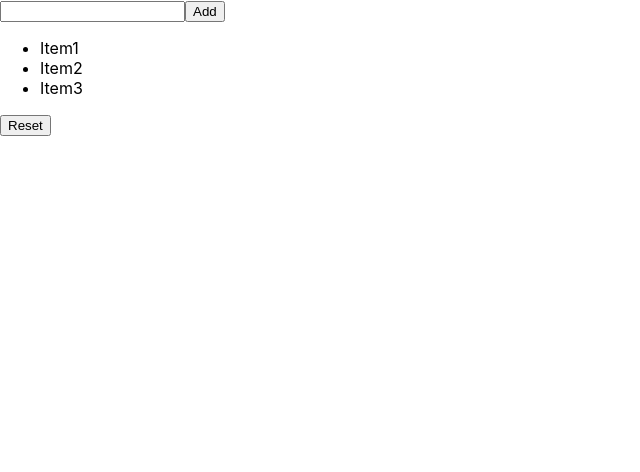
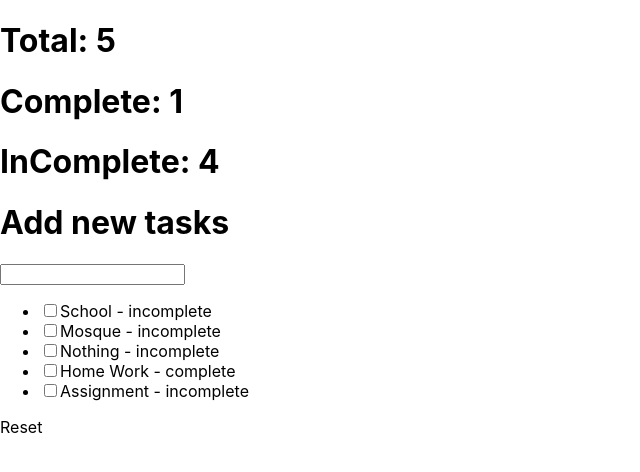
Before and after one commit to ImranNawar/todo-app, a React (Create React App) app: page / in a window 1280 px wide. Shown: the top 472 px of the page, without its empty margins (0-640 px from the left). Built offline with nearby package versions, Linux system fonts and the light colour scheme.

Commit message:
add todo Components folder

```diff
--- a/src/index.js
+++ b/src/index.js
@@ -1,7 +1,8 @@
 import React from 'react';
 import ReactDOM from 'react-dom/client';
 import './index.css';
-import App from './App';
+// import App from './App';
+import App from './todo/App'
 import Todo from './components/Todo'
 import reportWebVitals from './reportWebVitals';
 
@@ -9,7 +10,8 @@ const root = ReactDOM.createRoot(document.getElementById('root'));
 root.render(
   <React.StrictMode>
     {/* <App /> */}
-    <Todo />
+    {/* <Todo /> */}
+    <App />
   </React.StrictMode>
 );
 
--- /dev/null
+++ b/src/todo/Add.js
@@ -0,0 +1,34 @@
+import React, { Component } from 'react'
+
+export default class Add extends Component {
+  constructor() {
+    super();
+    this.state = {
+      taskText: ""
+    }
+  }
+  handleChange = (e) => {
+    this.setState({
+      taskText: e.target.value
+    })
+  }
+  handleSubmit = () => {
+
+  }
+  render() {
+    return (
+      <div>
+        <h1>Add new tasks</h1>
+        <form onSubmit={this.handleSubmit}>
+          <input
+            type="text"
+            id="item"
+            name="item"
+            value={this.state.taskText}
+            onChange={this.handleChange}
+          />
+        </form>
+      </div>
+    )
+  }
+}
--- /dev/null
+++ b/src/todo/App.js
@@ -0,0 +1,31 @@
+import React, { Component } from 'react'
+import Add from './Add'
+import List from './List'
+import Reset from './Reset'
+
+export default class App extends Component {
+  constructor() {
+    super();
+    this.state = {
+      tasks: [{ "text": "School", "status": "incomplete" },
+      { "text": "Mosque", "status": "incomplete" },
+      { "text": "Nothing", "status": "incomplete" },
+      { "text": "Home Work", "status": "complete" },
+      { "text": "Assignment", "status": "incomplete" }]
+    }
+  }
+  render() {
+    return (
+      <div>
+        <h1>Total: {this.state.tasks.length}</h1>
+        <h1>Complete: {this.state.tasks.filter(task =>
+          task.status === "complete").length}</h1>
+        <h1>InComplete: {this.state.tasks.filter(task =>
+          task.status === "incomplete").length}</h1>
+        <Add />
+        <List tasks={this.state.tasks} />
+        <Reset />
+      </div>
+    )
+  }
+}
--- /dev/null
+++ b/src/todo/Item.js
@@ -0,0 +1,12 @@
+import React, { Component } from 'react'
+
+export default class Item extends Component {
+  constructor(props) {
+    super(props);
+  }
+  render() {
+    return (
+      <li key={this.props.text}><input type="checkbox" />{this.props.text} - {this.props.status}</li>
+    )
+  }
+}
--- /dev/null
+++ b/src/todo/List.js
@@ -0,0 +1,21 @@
+import React, { Component } from 'react'
+import Item from './Item'
+
+export default class List extends Component {
+  constructor(props) {
+    super(props)
+  }
+  render() {
+    return (
+      <div>
+        <ul>
+          {
+            this.props.tasks.map(task => {
+              return <Item text={task.text} status={task.status} />
+            })
+          }
+        </ul>
+      </div>
+    )
+  }
+}
--- /dev/null
+++ b/src/todo/Reset.js
@@ -0,0 +1,9 @@
+import React, { Component } from 'react'
+
+export default class Reset extends Component {
+  render() {
+    return (
+      <div>Reset</div>
+    )
+  }
+}
```
